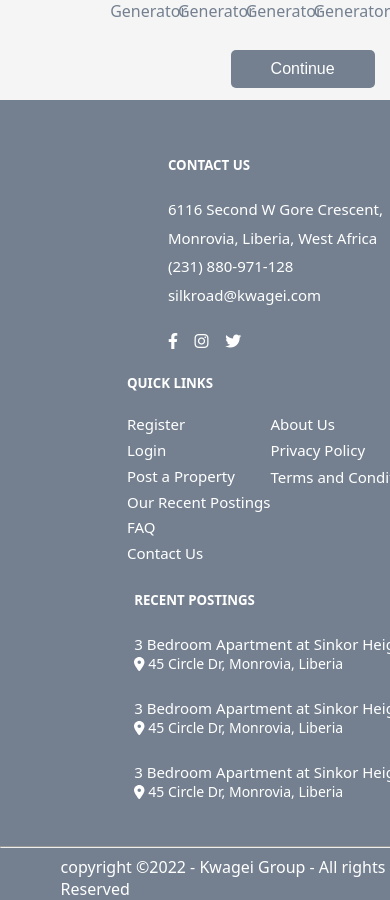
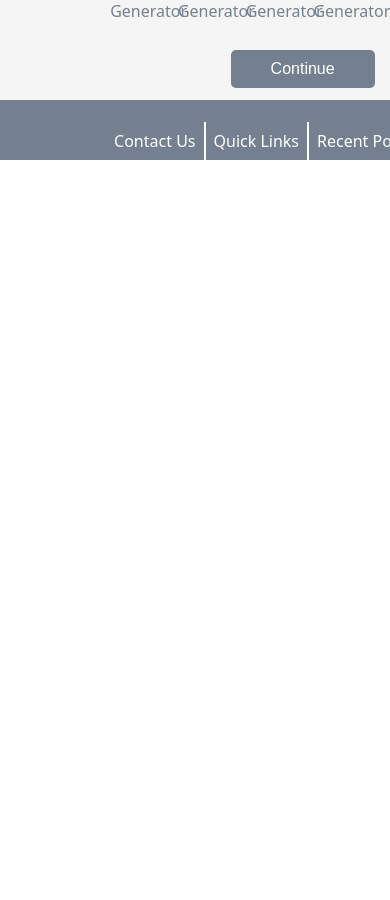
Before and after one commit to benjaminangafua/silk-road-vue-composition-api, a Vue app: page /post-a-property/detail in a window 390 px wide. Shown: the part 920-1820 px from the top of the page. After the commit the page ends 1080 px from the top, so only its background shows below. Built offline with nearby package versions, Linux system fonts and the light colour scheme.

Commit message:
Add footer for mobile

```diff
--- a/src/assets/main.scss
+++ b/src/assets/main.scss
@@ -913,6 +913,10 @@ a span {
     place-content: center */
 }
 
+.mobile-footer {
+    display: none;
+}
+
 
 /* `xs` returns only a rule set and no media query */
 
@@ -1117,7 +1121,6 @@ a span {
         float: right;
         color: var(--green-clr);
     }
-    .fa-bars:target {}
     .sidebar {
         margin: 2%;
     }
@@ -1239,10 +1242,6 @@ a span {
     .advertisement {
         display: none;
     }
-    .top-ftr {
-        display: block;
-        padding: 12px 15px;
-    }
     .bottom-content {
         padding-bottom: 0;
     }
@@ -1254,4 +1253,23 @@ a span {
     .descriptions {
         margin-bottom: 3%;
     }
+    .footer {
+        display: none;
+    }
+    .mobile-footer {
+        display: grid;
+        grid-template-columns: repeat(3, auto);
+        place-content: center;
+        // align-content: center;
+    }
+    .mobile-footer {
+        .content {
+            border-right: 2px solid var(--white-clr);
+            padding: .5rem;
+            color: var(--white-clr);
+        }
+        .content:last-child {
+            border-right: none;
+        }
+    }
 }
--- a/src/components/FooterDown.vue
+++ b/src/components/FooterDown.vue
@@ -3,6 +3,12 @@ import { RouterLink } from 'vue-router';
 </script>
 <template>
 <br>
+
+<div class="mobile-footer">
+    <div class="contact-us content">Contact Us</div>
+    <div class="quick-links content">Quick Links</div>
+    <div class="recent-postings content">Recent Postings</div>
+</div>
     <div class="footer">
             <div class="top-ftr">
                 <div class="footer1">
```
